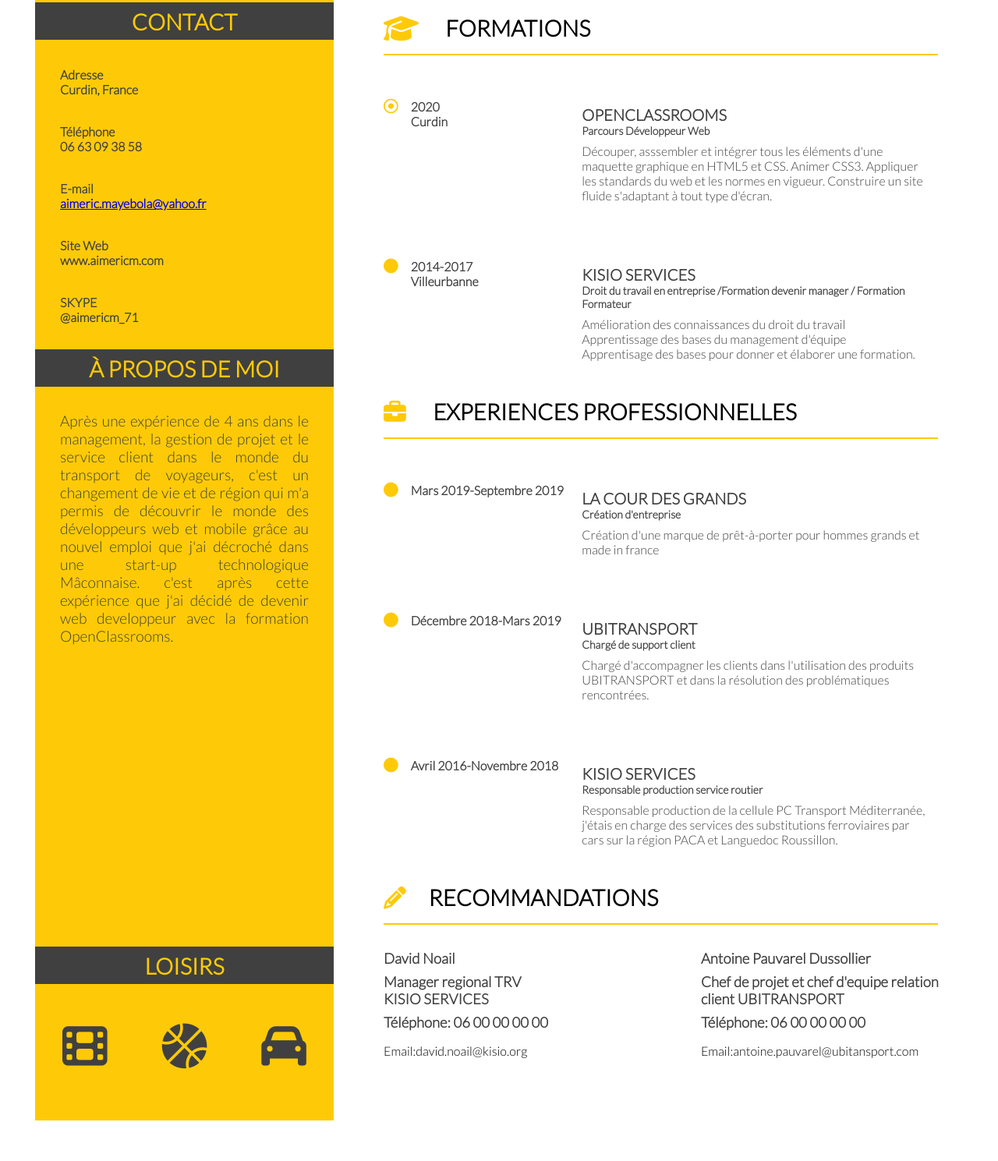
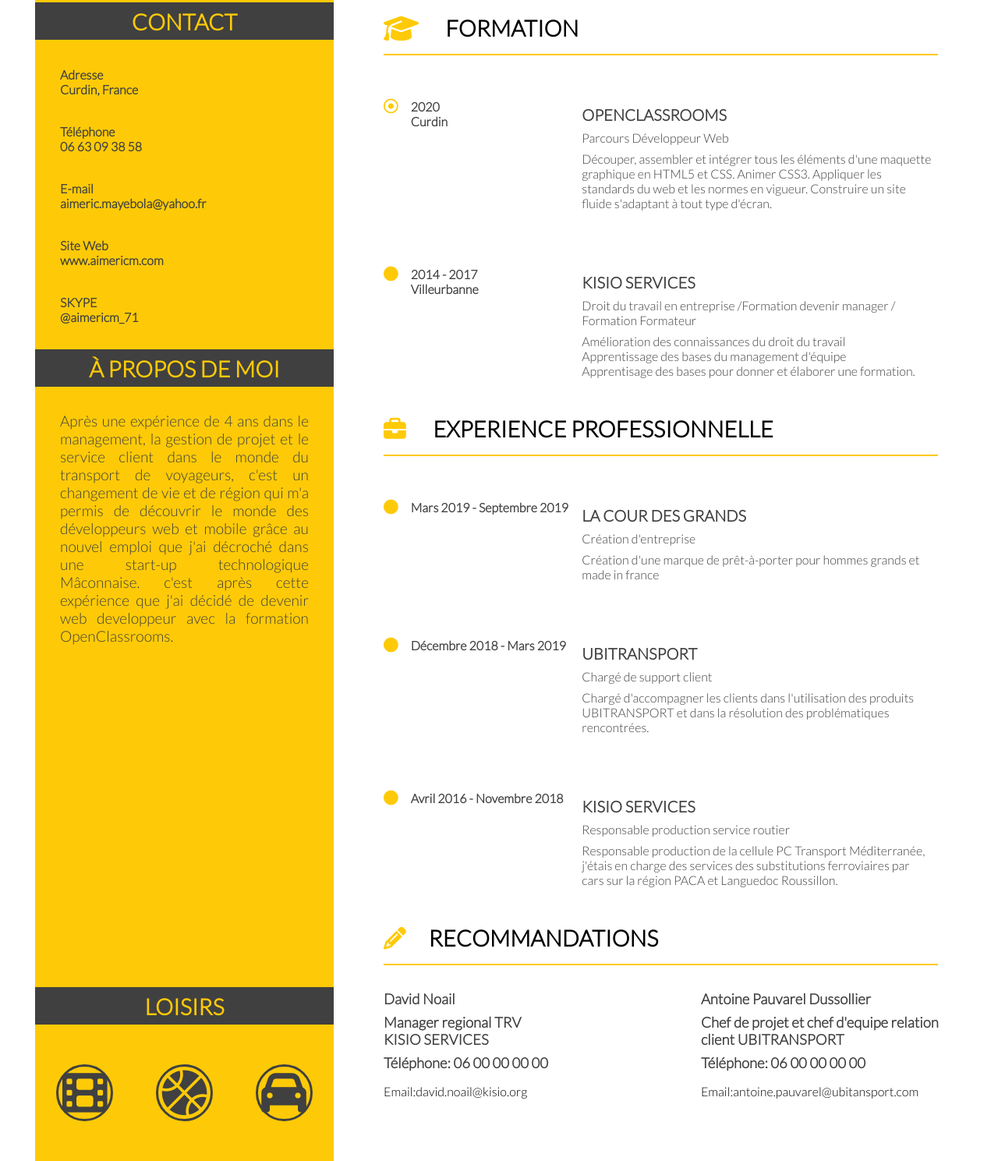
Before and after one commit to demerish/CVAMA.github.io, a plain HTML site: page index.html in a window 1280 px wide. Shown: the part 327-1816 px from the top of the page at 78% size. Before the commit the page ends 1764 px from the top, so only its background shows below. Drawn offline with Linux system fonts and the light colour scheme.

Commit message:
changements texte + icônes

```diff
--- a/index.html
+++ b/index.html
@@ -36,7 +36,7 @@
                </li>
                <li>
                <p> E-mail</p>
-               <a href="mailto:aimeric.mayebola@yahoo.fr"> aimeric.mayebola@yahoo.fr </a>
+               <p>aimeric.mayebola@yahoo.fr</p>
                </li>
                <li>
                 <p>Site Web</p>
@@ -58,7 +58,7 @@
 
           <section class="rightpart form">
 
-            <h4><i class="fas fa-graduation-cap fa-lg yellow"></i>&emsp; FORMATIONS</h4>
+            <h4><i class="fas fa-graduation-cap fa-lg yellow"></i>&emsp; FORMATION</h4>
 
             <div class="flex">
               <div class="icone">
@@ -67,8 +67,8 @@
               </div>
               <div class="comment">
                 <h5>OPENCLASSROOMS</h5>
-                <h6>Parcours Développeur Web</h6>
-                <p>Découper, asssembler et intégrer tous les éléments d'une maquette graphique en HTML5 et CSS. Animer CSS3.
+                <p>Parcours Développeur Web</p>
+                <p>Découper, assembler et intégrer tous les éléments d'une maquette graphique en HTML5 et CSS. Animer CSS3.
                   Appliquer les standards du web et les normes en vigueur. Construire un site fluide s'adaptant à tout type d'écran.
                  </p>
                 </div>
@@ -77,11 +77,11 @@
           <div class="flex">
             <div class="icone">
               <i class="fas fa-circle yellow"></i>
-              <p> 2014-2017 <br/> Villeurbanne</p>
+              <p> 2014 - 2017 <br/> Villeurbanne</p>
             </div>
             <div class="comment">
               <h5>KISIO SERVICES</h5>
-              <h6>Droit du travail en entreprise /Formation devenir manager / Formation Formateur </h6>
+              <p>Droit du travail en entreprise /Formation devenir manager / Formation Formateur </p>
               <p>Amélioration des connaissances du droit du travail <br />Apprentissage des bases du management d'équipe <br />
                 Apprentisage des bases pour donner et élaborer une formation.
                </p>
@@ -89,16 +89,16 @@
             </div>
 
 
-          <h4><i class="fas fa-briefcase yellow"></i>&emsp; EXPERIENCES PROFESSIONNELLES</h4>
+          <h4><i class="fas fa-briefcase yellow"></i>&emsp; EXPERIENCE PROFESSIONNELLE</h4>
 
           <div class="flex">
             <div class="icone">
               <i class="fas fa-circle yellow"></i>
-              <p> Mars 2019-Septembre 2019</p>
+              <p> Mars 2019 - Septembre 2019</p>
             </div>
             <div class="comment">
               <h5>LA COUR DES GRANDS</h5>
-              <h6>Création d'entreprise</h6>
+              <p>Création d'entreprise</p>
               <p>Création d'une marque de prêt-à-porter pour hommes grands et made in france
                </p>
               </div>
@@ -107,11 +107,11 @@
           <div class="flex">
             <div class="icone">
               <i class="fas fa-circle yellow"></i>
-              <p>Décembre 2018-Mars 2019</p>
+              <p>Décembre 2018 - Mars 2019</p>
             </div>
             <div class="comment">
               <h5>UBITRANSPORT</h5>
-              <h6>Chargé de support client</h6>
+              <p>Chargé de support client</p>
               <p>Chargé d'accompagner les clients dans l'utilisation des produits UBITRANSPORT et dans la résolution des problématiques rencontrées.
                </p>
               </div>
@@ -120,11 +120,11 @@
           <div class="flex">
             <div class="icone">
               <i class="fas fa-circle yellow"></i>
-              <p>Avril 2016-Novembre 2018</p>
+              <p>Avril 2016 - Novembre 2018</p>
             </div>
             <div class="comment">
               <h5>KISIO SERVICES</h5>
-              <h6>Responsable production service routier</h6>
+              <p>Responsable production service routier</p>
               <p>Responsable production de la cellule PC Transport Méditerranée,
                 j'étais en charge des services des substitutions ferroviaires par cars sur la région PACA et Languedoc Roussillon.
 
@@ -141,9 +141,9 @@
             <aside class="leftpart hob">
               <h3>LOISIRS</h3>
               <div class="hobbies">
-                <i class="fas fa-film  grey fa-3x"></i>
-                  <i class="fas fa-basketball-ball grey fa-3x"></i>
-                  <i class="fas fa-car  grey fa-3x"></i>
+                <i class="fas fa-film border grey fa-3x"></i>
+                  <i class="fas fa-basketball-ball border grey fa-3x"></i>
+                  <i class="fas fa-car border grey fa-3x"></i>
               </div>
             </aside>
 
```
